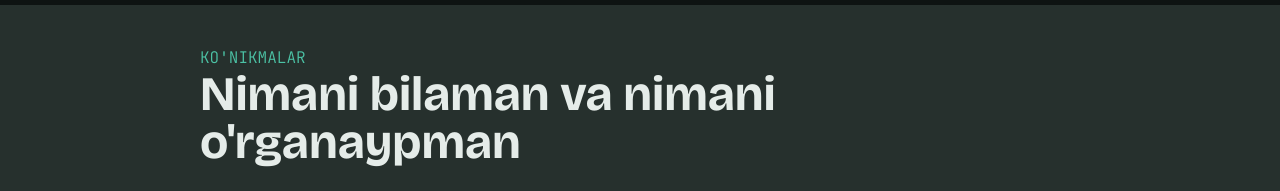
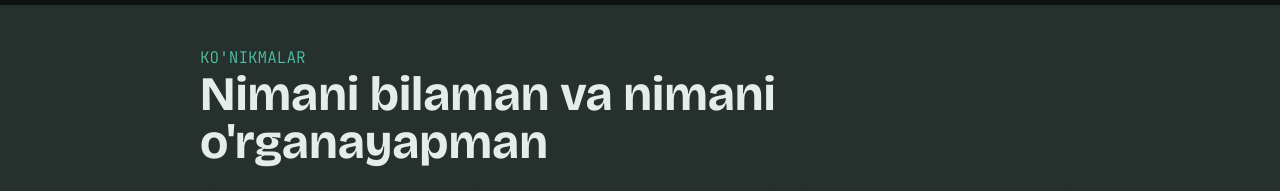
Before and after one commit to aau357/Project, a React (Vite) app: page / in a window 1280 px wide. Shown: the part 435-626 px from the top of the page. Built offline with nearby package versions, Linux system fonts and the light colour scheme.

Commit message:
fix mistace

```diff
--- a/src/components/Pages/Skills.tsx
+++ b/src/components/Pages/Skills.tsx
@@ -16,7 +16,7 @@ const Skills = () => {
           Men
         </span>
         <span>
-          Nimani bilaman va nimani o'rganaypman
+          Nimani bilaman va nimani o'rganayapman
         </span>
       </span>
       <div className="grid md:grid-cols-3 gap-4 mt-6">
```
